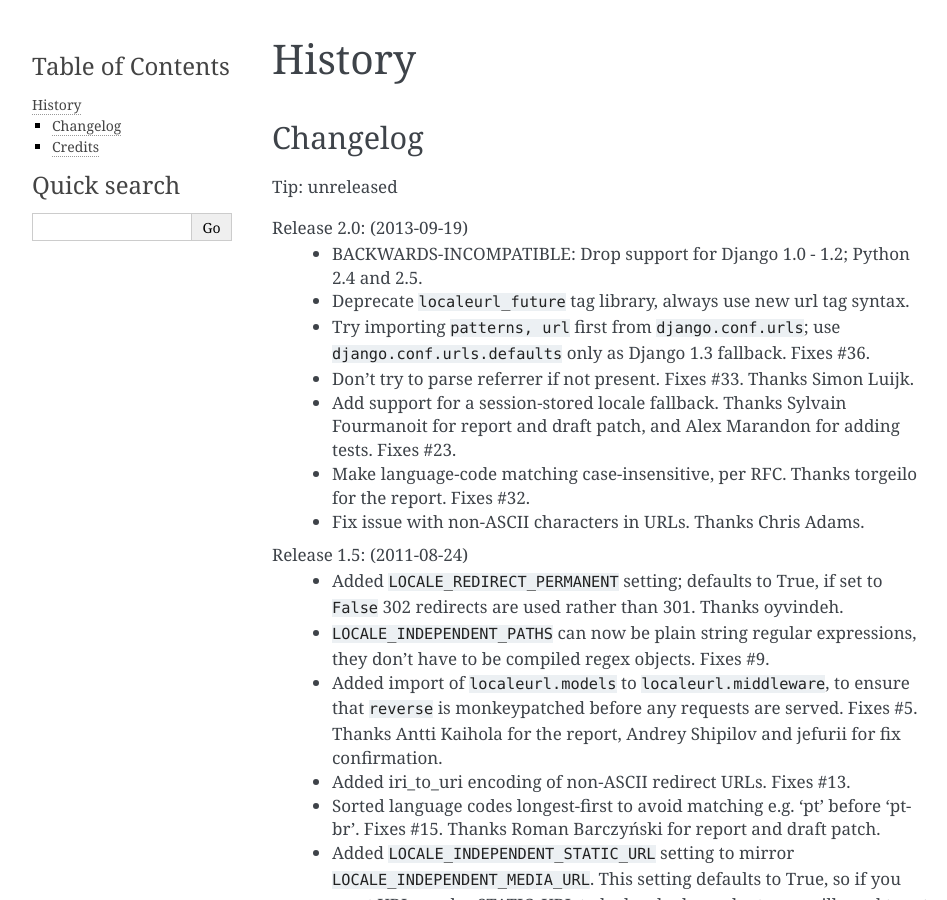
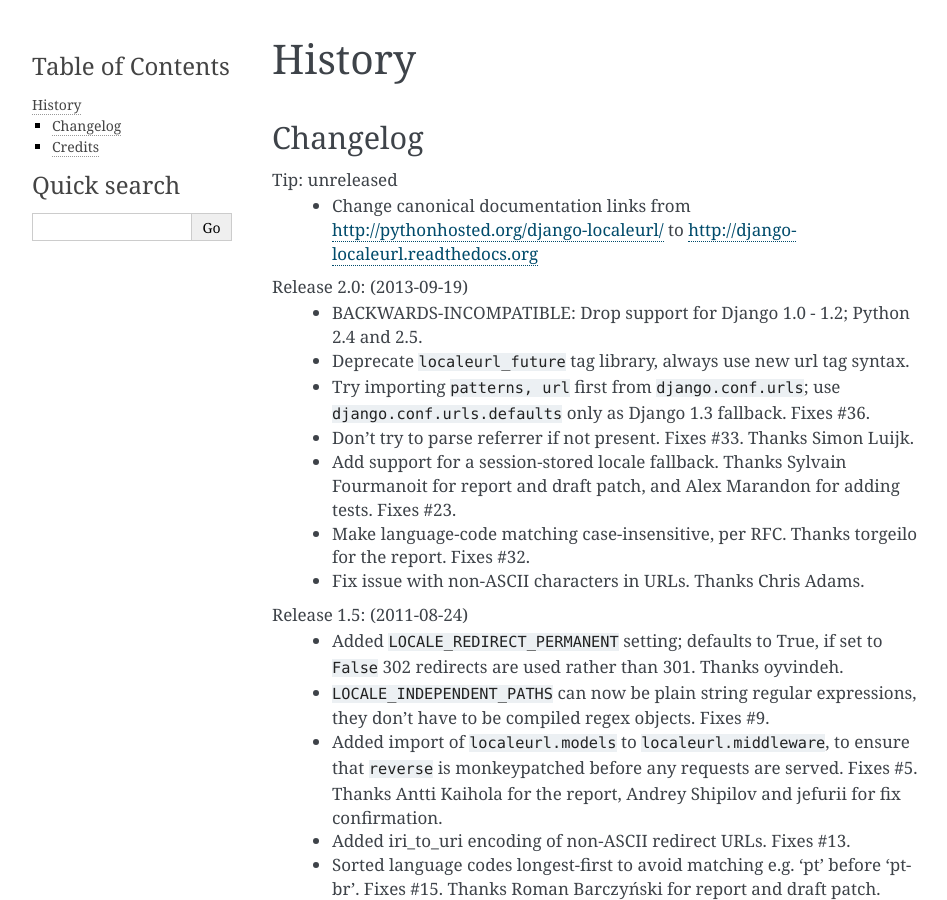
Before and after one commit to carljm/django-localeurl, a Sphinx documentation site: the page built from docs/history.rst, in a window 1280 px wide and 900 px high. Shown: the whole window, without its empty margins (148-1095 px from the left). Built offline with Sphinx 7.4.7, drawn with Linux system fonts in a browser that asks for light colours.

Commit message:
Switch to readthedocs for canonical documentation hosting.

```diff
--- a/docs/history.rst
+++ b/docs/history.rst
@@ -6,6 +6,9 @@ Changelog
 ---------
 
 Tip: unreleased
+  * Change canonical documentation links from
+    http://pythonhosted.org/django-localeurl/ to
+    http://django-localeurl.readthedocs.org
 
 Release 2.0: (2013-09-19)
   * BACKWARDS-INCOMPATIBLE: Drop support for Django 1.0 - 1.2; Python 2.4 and 2.5.
--- a/setup.py
+++ b/setup.py
@@ -13,7 +13,7 @@ long_description = open('docs/index.rst').read().split('split here', 1)[0] + """
 
 See the `full documentation`_.
 
-.. _`full documentation`: http://packages.python.org/django-localeurl/
+.. _`full documentation`: http://django-localeurl.readthedocs.org
 """
 
 setup(
@@ -43,6 +43,6 @@ setup(
         'Topic :: Software Development :: Libraries :: Python Modules',
         'Topic :: Software Development :: Localization',
     ],
-    url = "http://packages.python.org/django-%s/" % app_name,
+    url = "http://django-%s.readthedocs.org/" % app_name,
     test_suite = 'runtests.runtests',
 )
```
